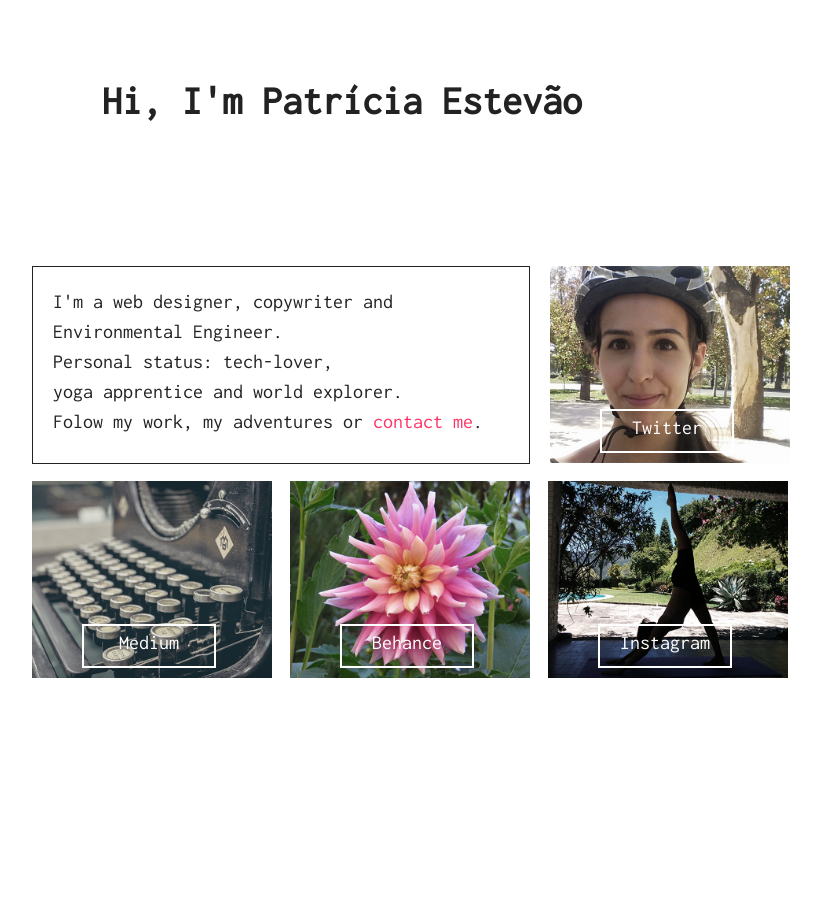
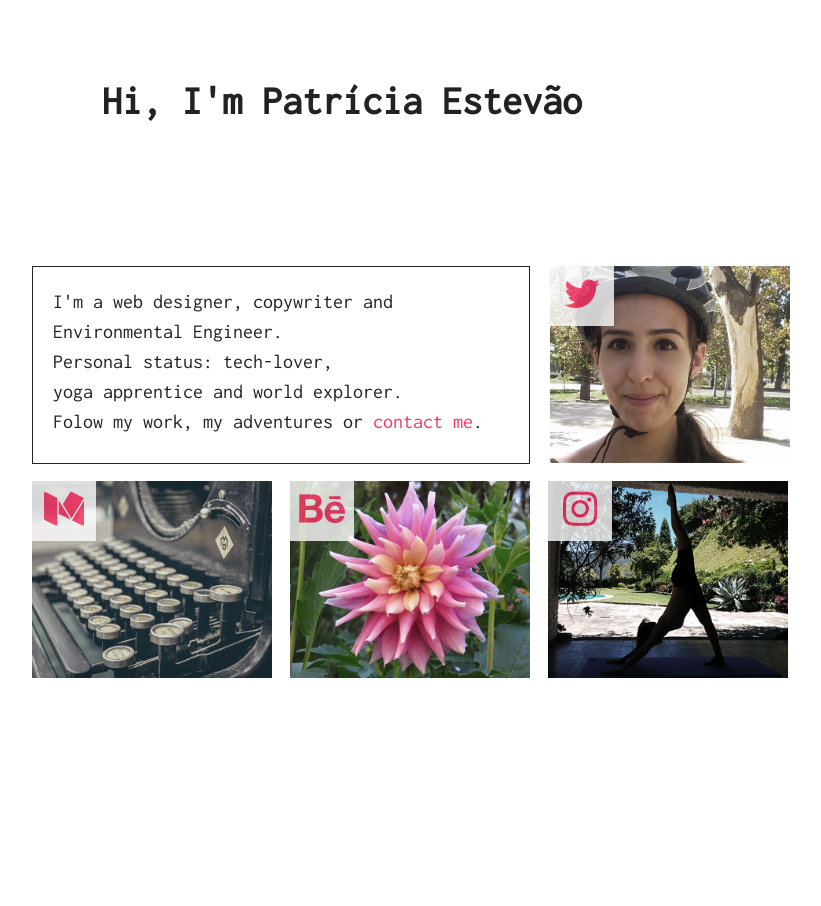
Before and after one commit to patestevao/patestevao.com-old, a Flask app: page / in a window 1280 px wide. Shown: the whole page, without its empty margins (298-1119 px from the left). Run offline with Flask 2, Linux system fonts and the light colour scheme; some libraries are stand-ins or nearby versions.

Commit message:
gets closer to the right transition

```diff
--- a/static/css/app.css
+++ b/static/css/app.css
@@ -393,7 +393,7 @@ body {
   height: 40em; }
   #pictures a {
     text-decoration: none;
-    color: #fff; }
+    color: #f36; }
     #pictures a .container {
       margin-left: 10px;
       width: 15em;
@@ -402,22 +402,23 @@ body {
       background-attachment: local;
       padding-top: 23px;
       background-origin: border-box;
-      background-size: 15.5em auto; }
+      background-size: 15.5em auto;
+      background-position: fixed; }
       #pictures a .container .overlay {
-        border: 2px solid #fff;
+        background-color: #fcfcfc;
+        background-position: center;
+        opacity: 0.8;
+        padding-top: 0.4em;
         text-align: center;
-        line-height: 1.7em;
         font-size: 20px;
-        margin-top: 6em;
-        margin-left: 2.5em;
-        width: 6.5em;
-        height: 2em;
-        position: relative;
-        transition-property: background-color, color;
+        margin-top: -1.15em;
+        width: 3.2em;
+        height: 2.6em;
+        transition-property: width, height, padding-top;
         transition-duration: 0.3s; }
     #pictures a .container:hover .overlay {
-      background-color: #fff;
-      color: #f36; }
+      width: 12em;
+      height: 10em; }
   #pictures #my-picture {
     background-image: url("../img/profile.png");
     margin-left: 53em; }
--- a/static/sass/app.scss
+++ b/static/sass/app.scss
@@ -54,7 +54,7 @@ body {
 
 	a {
 		text-decoration: none;
-		color: #fff;
+		color: #f36;
 
 		.container {
 			margin-left: 10px;
@@ -65,27 +65,29 @@ body {
 		    padding-top:23px;
 		    background-origin: border-box;
 		    background-size: 15.5em auto;
+		    background-position: fixed;
 
 		    .overlay {
-				//background-color: #fcfcfc;
-				border: 2px solid #fff;
+				background-color: #fcfcfc;
+				background-position: center;
+				opacity: 0.8;
+				padding-top: 0.4em;
 				text-align: center;
-				line-height: 1.7em;
 				font-size: 20px;
-				margin-top: 6em;
-				margin-left: 2.5em;
-				width: 6.5em;
-				height: 2em;
-				position: relative;
-				transition-property: background-color, color;
+				margin-top: -1.15em;
+				//margin-top: 5.8em;
+				width: 3.2em;
+				height: 2.6em;
+				transition-property: width, height, padding-top;
 				transition-duration: 0.3s;
 			}
 		}
 
 		.container:hover .overlay {
-			background-color: #fff;
-			color: #f36;
+			width: 12em;
+			height: 10em;
 		}
+
 	}
 
 	#my-picture {
--- a/templates/index.html
+++ b/templates/index.html
@@ -16,11 +16,13 @@
 			Folow my work, my adventures or <a id="mail" href="mailto:contact@patestevao.com">contact me</a>.
 		</div>
 		<div id="pictures">
-			<a href="https://twitter.com/patestevao"><div class="container" id="my-picture"><div class="overlay">Twitter</div></div></a>
+			<a href="https://twitter.com/patestevao"><div class="container" id="my-picture"><div class="overlay"><i class="fa fa-twitter fa-2x"></i></div></div></a>
 			<div id="bottom-line">
-				<a href="https://medium.com/@patestevao"><div class="container" id="writing"><div class="overlay">Medium</div></div></a>
-				<a href="https://www.behance.net/patestevao"><div class="container" id="flower"><div class="overlay">Behance</div></div></a>
-				<a href="https://instagram.com/patestevao"><div class="container" id="yoga"><div class="overlay">Instagram</div></div></a>
+				<a href="https://medium.com/@patestevao"><div class="container" id="writing"><div class="overlay"><i class="fa fa-medium fa-2x"></i></div></div></a>
+				<a href="https://www.behance.net/patestevao"><div class="container" id="flower"><div class="overlay"><i class="fa fa-behance fa-2x"></i>
+				</div></div></a>
+				<a href="https://instagram.com/patestevao"><div class="container" id="yoga"><div class="overlay"><i class="fa fa-instagram fa-2x"></i>
+				</div></div></a>
 			</div>
 		</div>
 	</div>
```
Also changed, not shown: 1 other file.
